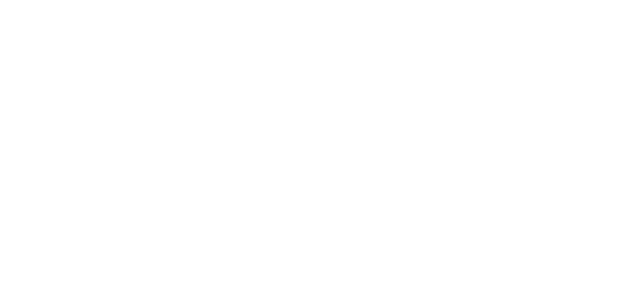
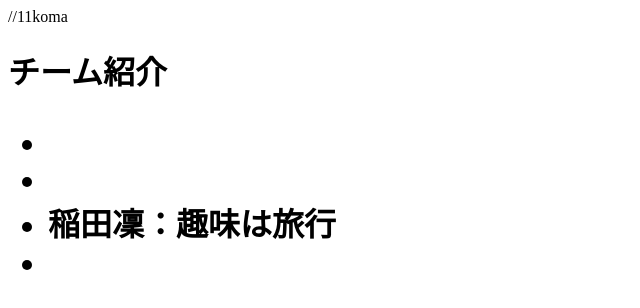
Before and after one commit to 2401194/11koma, a plain HTML site: page index.html in a window 1280 px wide. Shown: the whole page, without its empty margins (0-640 px from the left). Drawn offline with Linux system fonts and the light colour scheme.

Commit message:
Update index.html

```diff
--- a/index.html
+++ b/index.html
@@ -1,11 +1,28 @@
+//11koma
 <!DOCTYPE html>
 <html lang="ja">
 <head>
-    <meta charset="UTF-8">
-    <meta name="viewport" content="width=device-width, initial-scale=1.0">
-    <title>Document</title>
+    <title>チーム紹介</title>
 </head>
 <body>
+    <h1>チーム紹介
+        <ul>
+            <jufuku>
+            <li></li>
+            </jufuku>
 
+            <iwanaga>
+            <li></li>
+            </iwanaga>
+
+            <inada>
+            <li>稲田凜：趣味は旅行</li>
+            </inada>
+
+            <yosida>
+            <li></li>
+            </yosida>
+        </ul>
+    </h1>
 </body>
 </html>
```
